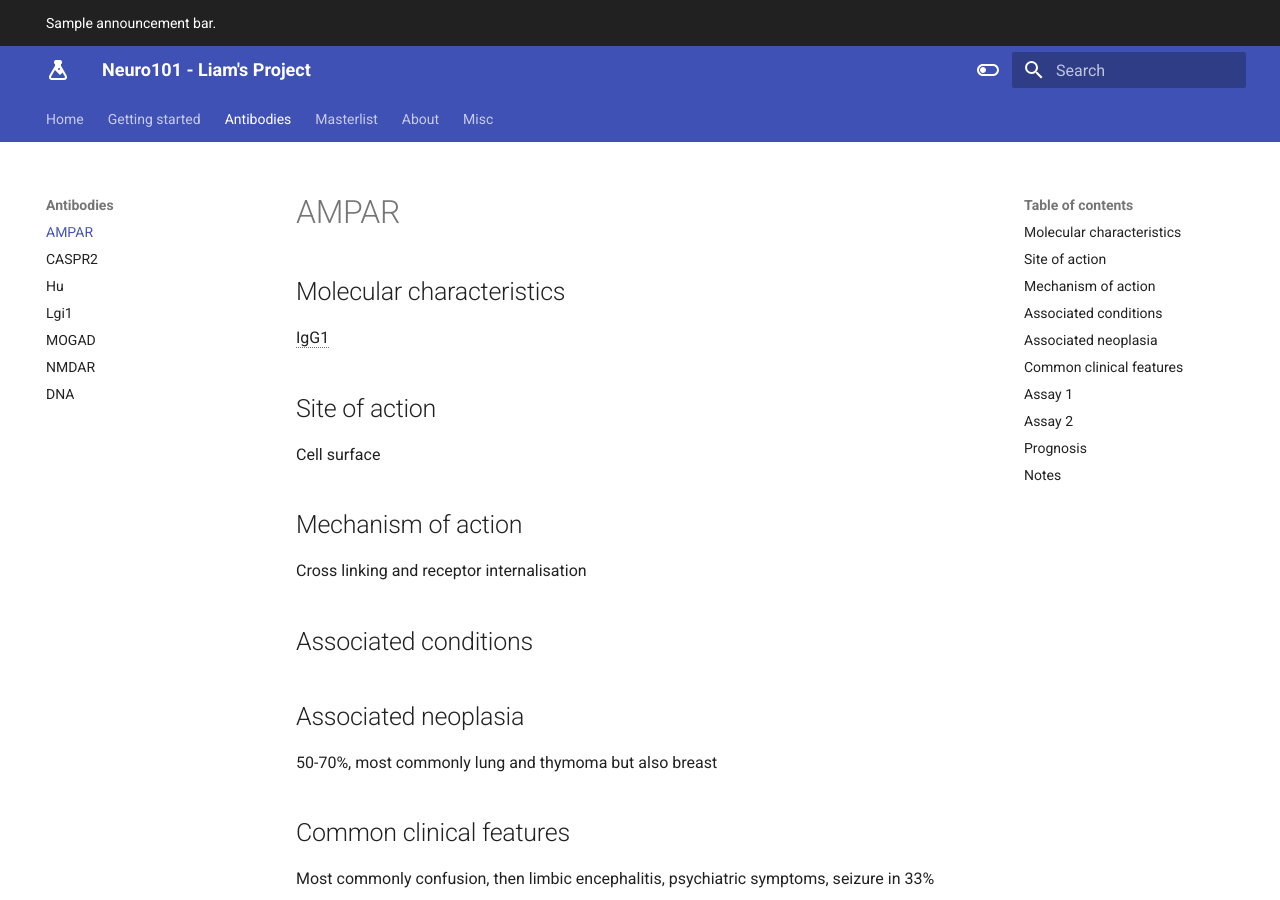
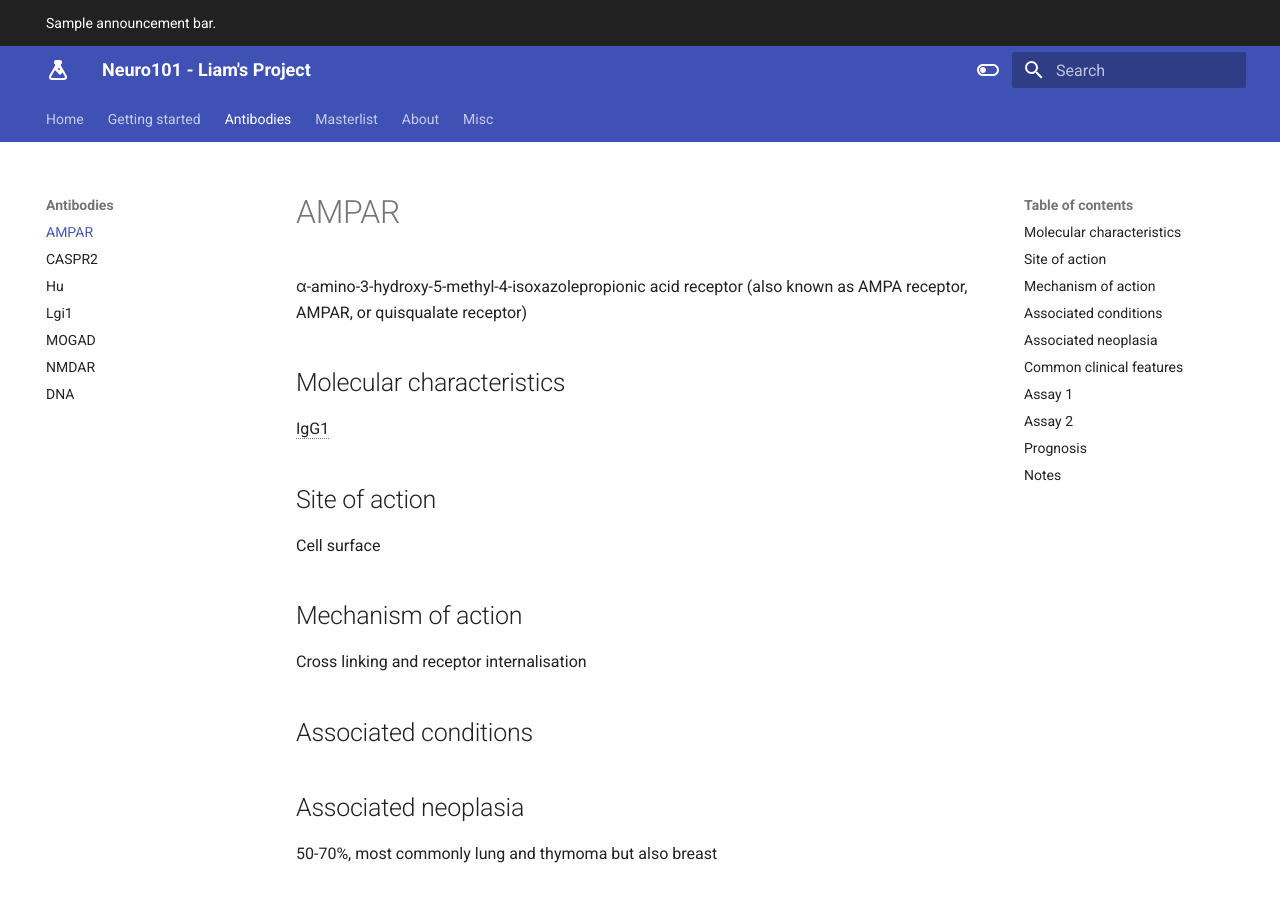
Before and after one commit to monchee/liamsproject, an MkDocs documentation site: the page built from docs/antibodies/ampar.md, in a window 1280 px wide and 900 px high. Built offline with MkDocs 1.6.1 and Material for MkDocs 9.7.7, drawn with Linux system fonts in a browser that asks for light colours.

Commit message:
Added alternative names

```diff
--- a/docs/antibodies/ampar.md
+++ b/docs/antibodies/ampar.md
@@ -1,4 +1,6 @@
 # AMPAR
+
+α-amino-3-hydroxy-5-methyl-4-isoxazolepropionic acid receptor (also known as AMPA receptor, AMPAR, or quisqualate receptor)
 
 ## Molecular characteristics
 IgG1
```
